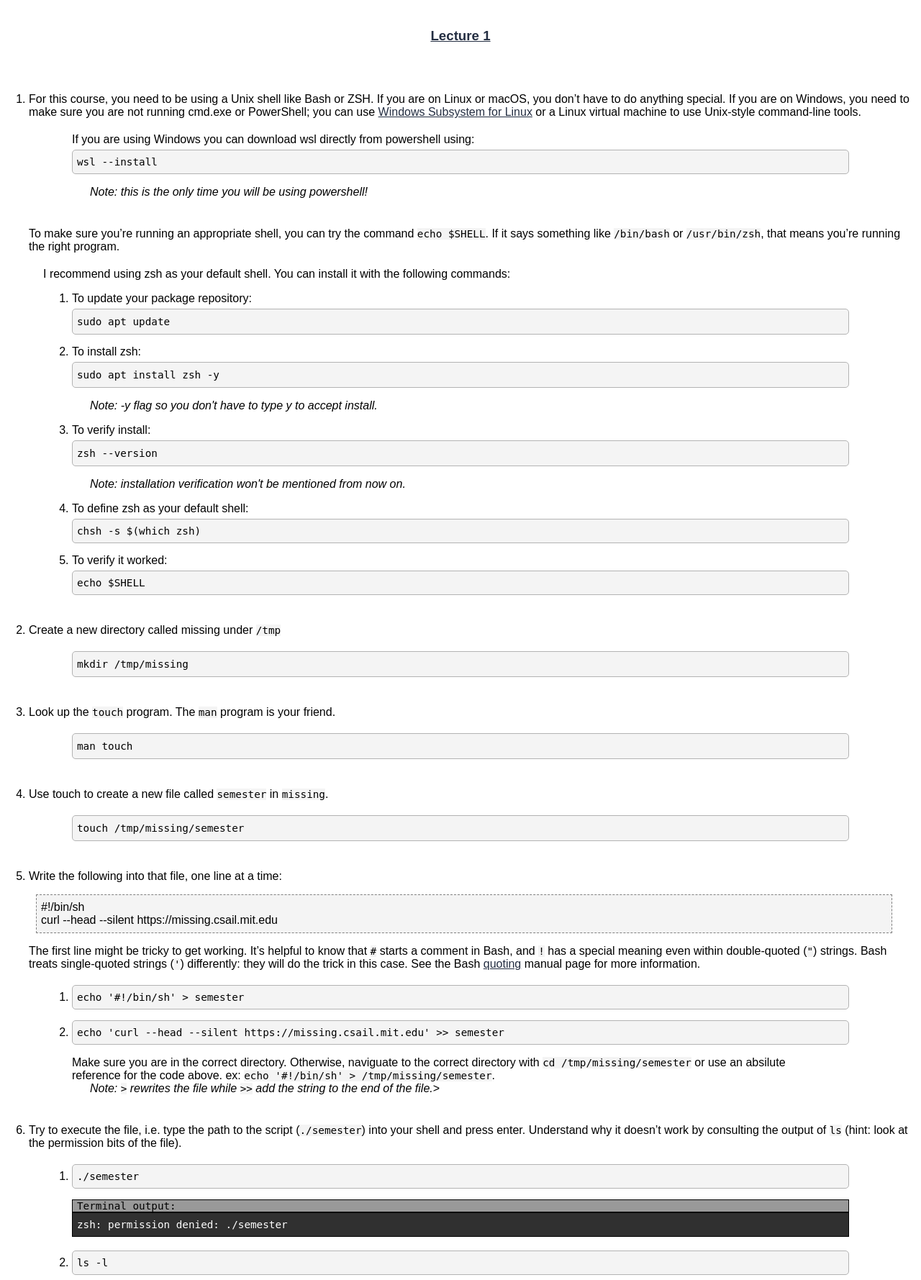
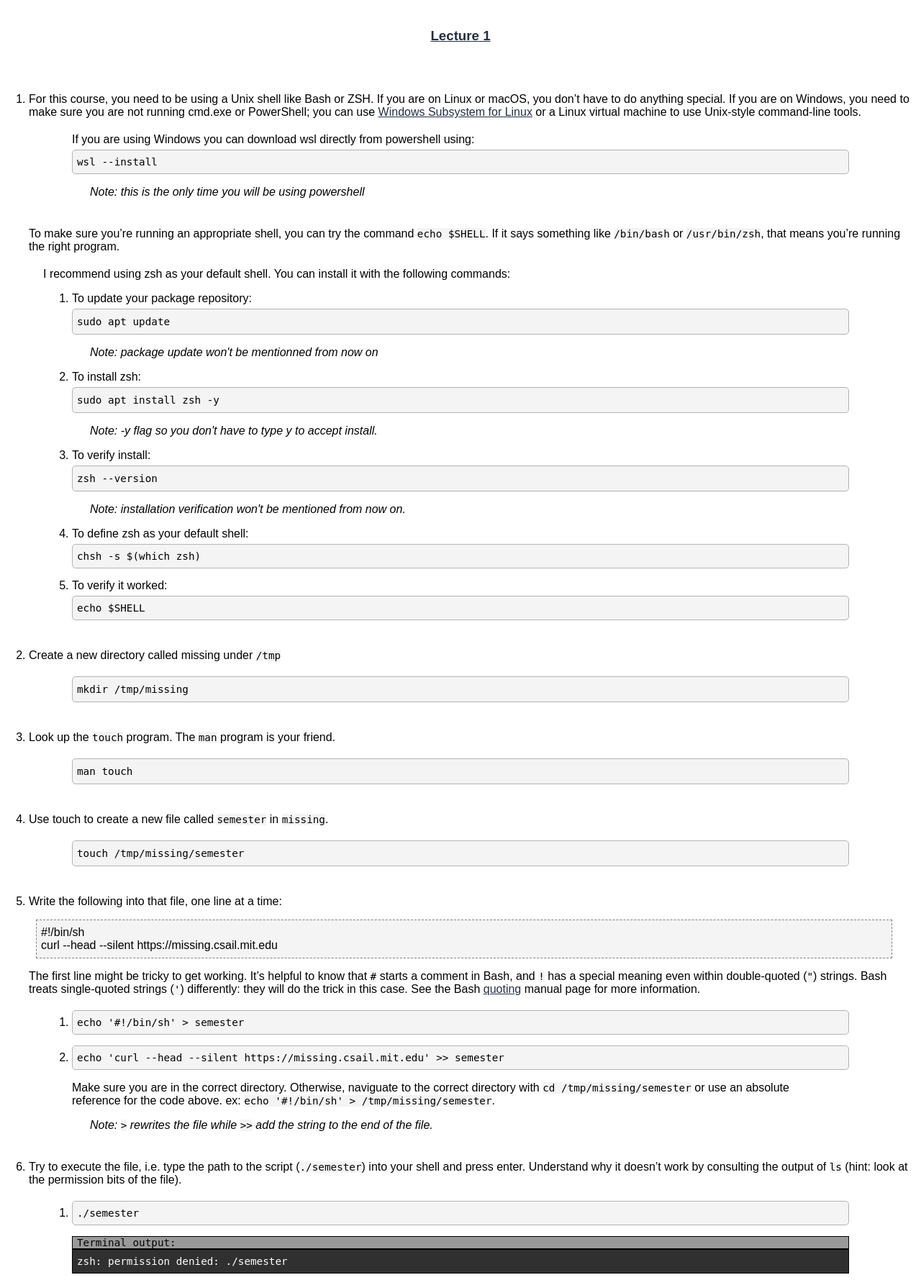
Before and after one commit to simon-bouchard/Missing-Semester-Solutions, a PHP site: page /lectsol/lecture1.htm in a window 1280 px wide. Shown: the top 1779 px of the page at 72% size. Run offline with PHP 8.4, Linux system fonts and the light colour scheme.

Commit message:
Fix typo and style tweaks

```diff
--- a/lectsol/lecture1.htm
+++ b/lectsol/lecture1.htm
@@ -21,7 +21,7 @@
 				<div class="code-container"><code class=in>wsl --install</code>
 						<button class="copy">copy</button>
 </div>
-<p><i> Note: this is the only time you will be using powershell!</i></p></div></div>
+<p><i> Note: this is the only time you will be using powershell</i></p></div></div>
 
 			<p>To make sure you’re running an appropriate shell, you can try the command <span><code>echo $SHELL</code></span>. If it says something like <span><samp>/bin/bash</samp></span> or <span><samp>/usr/bin/zsh</samp></span>, that means you’re running the right program. </p>
 			<div class=instblock>
@@ -29,6 +29,7 @@
 				<ol>	<li>To update your package repository:
 					<div class=code-container><div class="in"><code>sudo apt update</code></div>
 					<button class="copy">Copy</button</button></li>
+					<p><i>Note: package update won't be mentionned from now on</i></p>
 					<li>To install zsh:
 						<div class=code-container><div class="in"><code>sudo apt install zsh -y</code></div>
 						<button class="copy">Copy</button></div>
@@ -72,7 +73,8 @@
 						<li><div class=code-container>
 							<code class=in>echo 'curl --head --silent https://missing.csail.mit.edu' &gt;&gt; semester</code>
 							<button class="copy">Copy</button></div>
-							<p class=pinst>Make sure you are in the correct directory. Otherwise, naviguate to the correct directory with <code>cd /tmp/missing/semester</code> or use an absilute reference for the code above. ex: <code>echo '#!/bin/sh' &gt; /tmp/missing/semester</code>.<br><i>Note: <code>&gt;</code> rewrites the file while <code>&gt;&gt;</code> add the string to the end of the file.</i></p</li>>
+							<p class=pinst>Make sure you are in the correct directory. Otherwise, naviguate to the correct directory with <code>cd /tmp/missing/semester</code> or use an absolute reference for the code above. ex: <code>echo '#!/bin/sh' &gt; /tmp/missing/semester</code>.</p>
+							<p class=pinst><i>Note: <code>&gt;</code> rewrites the file while <code>&gt;&gt;</code> add the string to the end of the file.</i></p></li>
 					</ol>
 
 				</div>
@@ -118,7 +120,7 @@ x-timer: S1726894882.484443,VS0,VE27
 vary: Accept-Encoding
 x-fastly-request-id: 65ccdb2c25c249620614e7e7db2df9a2b545f6ea
 content-length: 8285</code></pre>
-						<p class=pinst>The <code>sh</code> command is used to invoke a shell. It then reads the content of the file and executes it. The shell invoked already is already executable and running so the script only needs to have read permissions.</p></li>
+						<p class=pinst>The <code>sh</code> command is used to invoke a shell. It then reads the content of the file and executes it. The shell invoked is already executable and running so the script only needs to have read permissions.</p></li>
 					</ol>
 			</li>
 
--- a/lectsol/lecture2.htm
+++ b/lectsol/lecture2.htm
@@ -60,7 +60,7 @@ function polo() {
 }
 											</pre></code></div>
 					<button class="copy">Copy</button></div>
-				<p>Marco assigns the current directory to a avariable using export to ensure the variable has environment scope.</p>
+				<p>Marco assigns the current directory to a variable using export to ensure the variable has environment scope.</p>
 				<p>Polo first verifies if there is a directory stored (-z verifies if a value is empty).</p>
 				<p>It then changes the directory and displays a message if it fails with <code>||</code></p></div>
 				</li>
--- a/lectsol/lecture3.htm
+++ b/lectsol/lecture3.htm
@@ -21,7 +21,7 @@
 		<li>Download our <a href='files/vimrc'>basic vimrc</a> and save it to <code>~/.vimrc</code>. Read through the well-commented file (using Vim!), and observe how Vim looks and behaves slightly differently with the new config.</li>
 
 		<li><p>Install and configure a plugin: <a href='https://github.com/ctrlpvim/ctrlp.vim' target=_blank>ctrlp.vim</a>.</p>
-			<ol>
+			<ol style='padding-left:20px;'>
 				<li>Create the plugins directory with <code>mkdir -p ~/.vim/pack/vendor/start</code></li>
 				<li>Download the plugin: <code>cd ~/.vim/pack/vendor/start; git clone https://github.com/ctrlpvim/ctrlp.vim</code></li>
 				<li>Read the <a href='https://github.com/ctrlpvim/ctrlp.vim/blob/master/readme.md' target=_blank>documentation</a> for the plugin. Try using CtrlP to locate a file by navigating to a project directory, opening Vim, and using the Vim command-line to start <code>:CtrlP.</code></li>
--- a/lectsol/lecture8.htm
+++ b/lectsol/lecture8.htm
@@ -165,6 +165,9 @@ on:
   pull_request:
     branches:
       - main
+  push:
+    branches:
+	  - main
 
 jobs:
   proselint:
@@ -175,7 +178,7 @@ jobs:
       uses: actions/checkout@v2
 
     - name: Run Proselint
-      uses: ./github/actions/proselint
+      uses: ./.github/actions/proselint
 </pre></code></div>
 							<button class=copy>Copy</button></div>
 					</li>
--- a/style.css
+++ b/style.css
@@ -190,6 +190,8 @@ ul.nav li.nactive a {
 	counter-increment: sub;
 	content: "1." counters(sub, ".") "	";
 }
+
+.inner-list div.inst {margin-left: 37.2px}
 
 .instblock {margin:20px 0px 40px 20px;}
 
```
